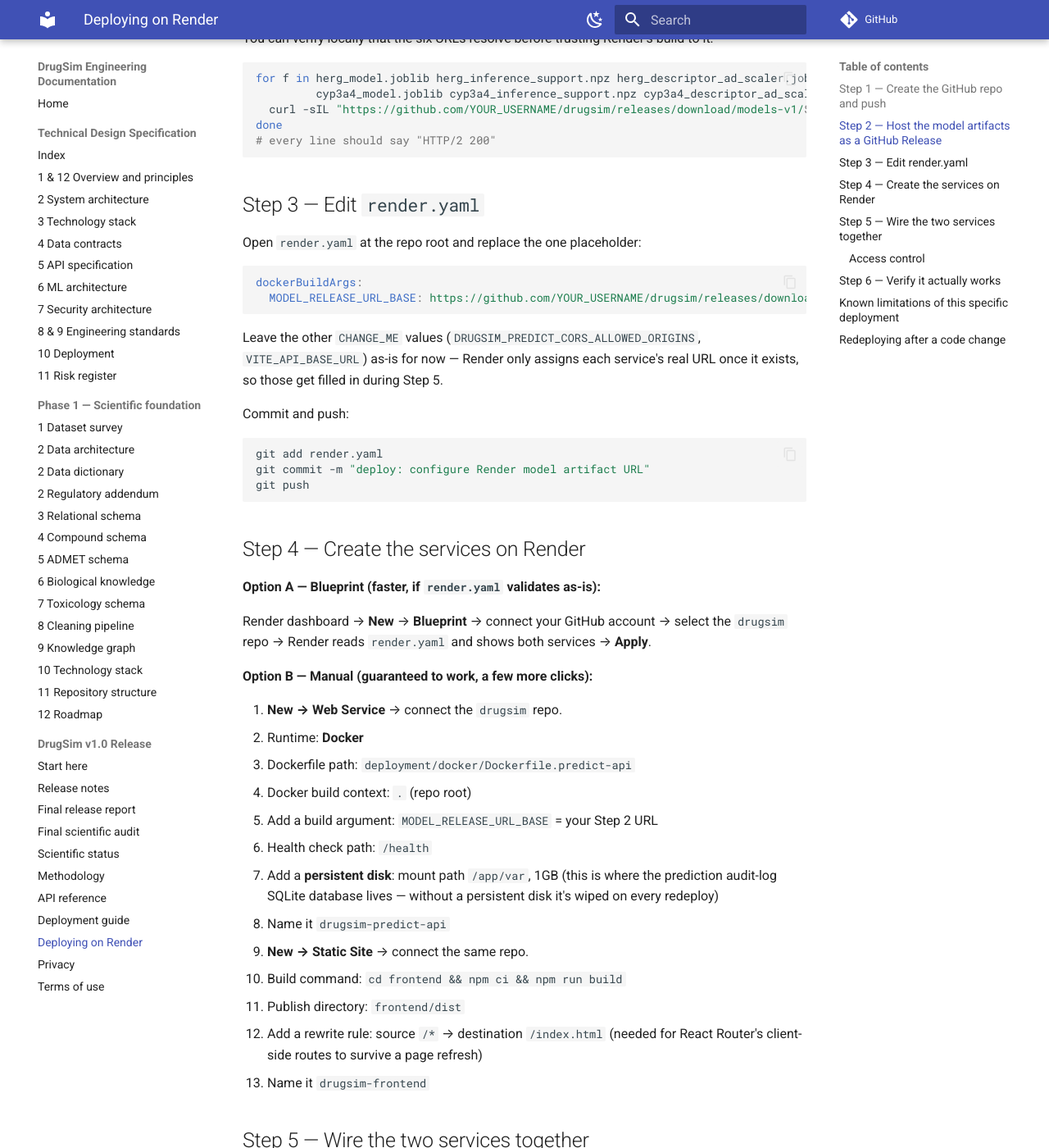
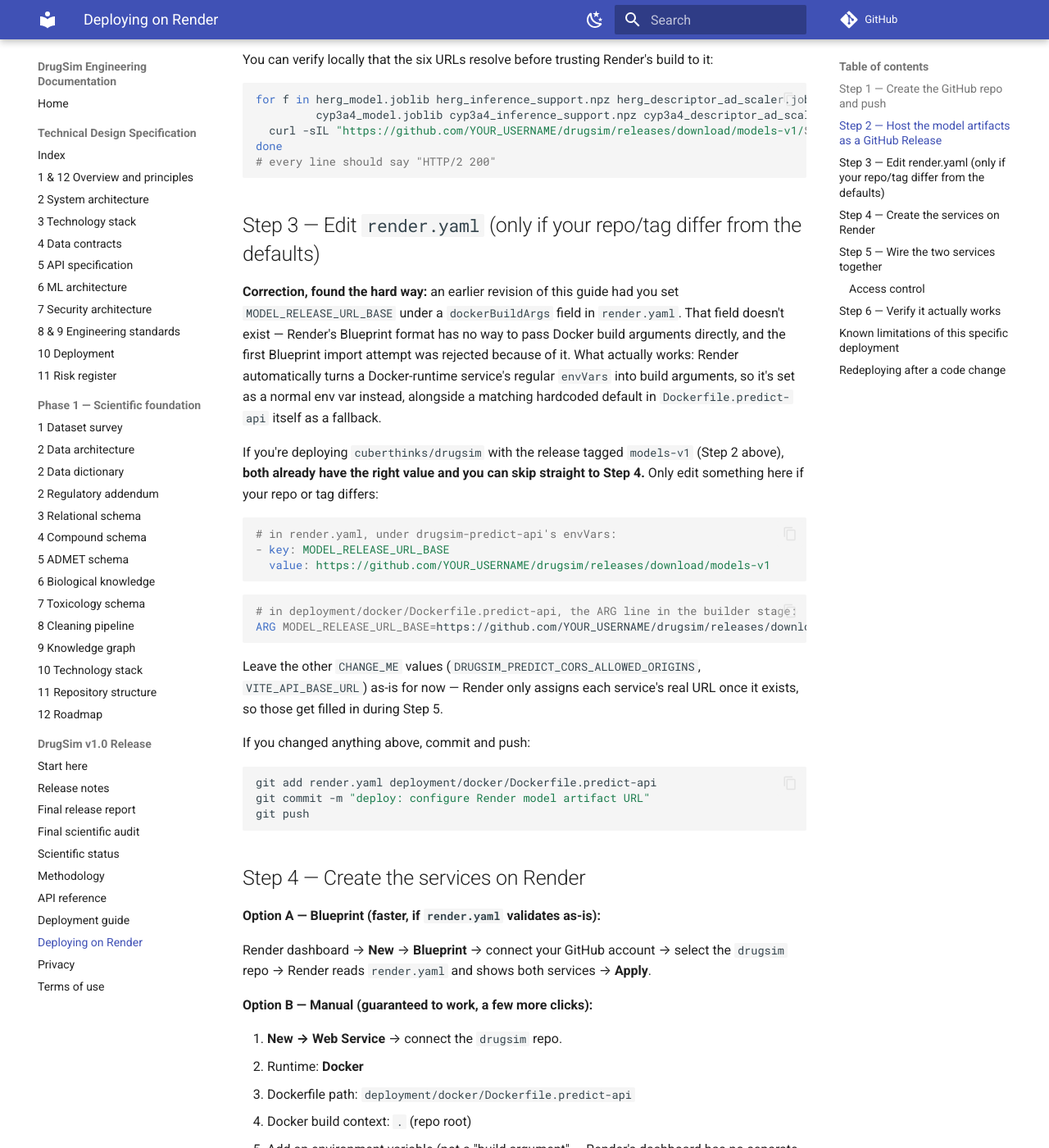
Before and after one commit to cuberthinks/drugsim, an MkDocs documentation site: the page built from docs/deployment/render.md, in a window 1280 px wide and 1400 px high, scrolled down 1658 px. Shown: the whole window at 82% size. Built offline with MkDocs 1.6.1 and Material for MkDocs 9.7.7, drawn with Linux system fonts in a browser that asks for light colours; comment, search, counter and statistics services are not loaded; some of the changed text lies outside the part shown.

Commit message:
Add files via upload

````diff
--- a/docs/deployment/render.md
+++ b/docs/deployment/render.md
@@ -24,7 +24,7 @@
 The backend can't serve predictions without these two models' binary files. They're too large for a normal git push and this repo doesn't use Git LFS, so they travel as GitHub Release assets instead, fetched at Docker build time.
 
 1. On GitHub: your repo → **Releases** → **Create a new release**.
-2. Tag: `models-v1` (this exact tag is what `MODEL_RELEASE_URL_BASE` in `render.yaml` points at — use a different tag and update that value to match).
+2. Tag: `models-v1` (this exact tag is what `render.yaml` and `Dockerfile.predict-api` both already point at, if you're deploying `cuberthinks/drugsim` — use a different tag/repo and you'll need to edit both, see Step 3).
 3. Upload these six files as release assets, **renamed exactly as shown** (the build script looks for these exact filenames):
 
    | Local file | Upload as |
@@ -50,21 +50,29 @@
 # every line should say "HTTP/2 200"
 ```
 
-## Step 3 — Edit `render.yaml`
+## Step 3 — Edit `render.yaml` (only if your repo/tag differ from the defaults)
 
-Open `render.yaml` at the repo root and replace the one placeholder:
+**Correction, found the hard way:** an earlier revision of this guide had you set `MODEL_RELEASE_URL_BASE` under a `dockerBuildArgs` field in `render.yaml`. That field doesn't exist — Render's Blueprint format has no way to pass Docker build arguments directly, and the first Blueprint import attempt was rejected because of it. What actually works: Render automatically turns a Docker-runtime service's regular `envVars` into build arguments, so it's set as a normal env var instead, alongside a matching hardcoded default in `Dockerfile.predict-api` itself as a fallback.
+
+If you're deploying `cuberthinks/drugsim` with the release tagged `models-v1` (Step 2 above), **both already have the right value and you can skip straight to Step 4.** Only edit something here if your repo or tag differs:
 
 ```yaml
-dockerBuildArgs:
-  MODEL_RELEASE_URL_BASE: https://github.com/YOUR_USERNAME/drugsim/releases/download/models-v1
+# in render.yaml, under drugsim-predict-api's envVars:
+- key: MODEL_RELEASE_URL_BASE
+  value: https://github.com/YOUR_USERNAME/drugsim/releases/download/models-v1
+```
+
+```dockerfile
+# in deployment/docker/Dockerfile.predict-api, the ARG line in the builder stage:
+ARG MODEL_RELEASE_URL_BASE=https://github.com/YOUR_USERNAME/drugsim/releases/download/models-v1
 ```
 
 Leave the other `CHANGE_ME` values (`DRUGSIM_PREDICT_CORS_ALLOWED_ORIGINS`, `VITE_API_BASE_URL`) as-is for now — Render only assigns each service's real URL once it exists, so those get filled in during Step 5.
 
-Commit and push:
+If you changed anything above, commit and push:
 
 ```bash
-git add render.yaml
+git add render.yaml deployment/docker/Dockerfile.predict-api
 git commit -m "deploy: configure Render model artifact URL"
 git push
 ```
@@ -81,7 +89,7 @@
    - Runtime: **Docker**
    - Dockerfile path: `deployment/docker/Dockerfile.predict-api`
    - Docker build context: `.` (repo root)
-   - Add a build argument: `MODEL_RELEASE_URL_BASE` = your Step 2 URL
+   - Add an environment variable (not a "build argument" — Render's dashboard has no separate field for those; a Docker service's regular env vars are what get passed through as build args): `MODEL_RELEASE_URL_BASE` = your Step 2 URL. If you're deploying `cuberthinks/drugsim` with the `models-v1` tag, you can skip this — the Dockerfile already defaults to the right value.
    - Health check path: `/health`
    - Add a **persistent disk**: mount path `/app/var`, 1GB (this is where the prediction audit-log SQLite database lives — without a persistent disk it's wiped on every redeploy)
    - Name it `drugsim-predict-api`
````
Also changed, not shown: 1 other file.
